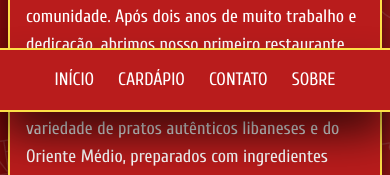
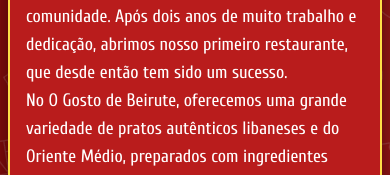
Before and after one commit to AliAbbara/o-gosto-de-beirute, a React (Create React App) app: page /about-us in a window 390 px wide. Shown: the part 736-911 px from the top of the page. Built offline with nearby package versions, Linux system fonts and the light colour scheme; no server answers.

Commit message:
Fixed Mobilenav z-index and authen pages position

```diff
--- a/src/components/cards/ContainerCard.jsx
+++ b/src/components/cards/ContainerCard.jsx
@@ -2,7 +2,7 @@
   return (
     <div
       className={
-        'p-4 mb-4 fade-in text-lg text-white rounded-lg bg-red-700 border-2 border-yellow-300 shadow-2xl shadow-black ' +
+        'p-4 mb-4 fade-in relative z-10 text-lg text-white rounded-lg bg-red-700 border-2 border-yellow-300 shadow-2xl shadow-black ' +
         className
       }>
       {children}
--- a/src/components/main/MobileNav.jsx
+++ b/src/components/main/MobileNav.jsx
@@ -9,7 +9,7 @@
     { id: '65yuer23t', title: 'SOBRE', path: 'about-us' },
   ]
   return (
-    <ContainerCard className='fixed z-10 -bottom-5 -left-2 -right-2 flex sm:hidden justify-evenly items-center'>
+    <ContainerCard className='fixed z-30 -bottom-5 -left-2 -right-2 flex sm:hidden justify-evenly items-center'>
       <ul className='flex'>
         {menuItems.map((item) => (
           <li
--- a/src/components/main/Navbar.jsx
+++ b/src/components/main/Navbar.jsx
@@ -32,7 +32,8 @@
   }, [auth])
 
   return (
-    <ContainerCard className='flex relative z-20 justify-between items-center'>
+    <>
+      <ContainerCard className='flex relative z-10 justify-between items-center'>
         {/* Logo icon and name piece */}
         <div className='w-full lg:w-1/3 flex items-center text-2xl font-semibold'>
           <img src={logo} alt='Ogosto logo' className='mr-2 w-10' />
@@ -63,11 +64,12 @@
             <TfiLayoutListPost />
           </RedButton>
         </div>
+      </ContainerCard>
       {/* Dropdown menu container div */}
       <div
         className={
           (navbarOpen ? 'flex' : 'hidden') +
-          ' dropMenu lg:hidden fade-in rounded-lg bg-red-700 border-2 border-yellow-300 shadow-2xl shadow-black'
+          ' dropMenu lg:hidden fade-in text-white rounded-lg bg-red-700 border-2 border-yellow-300 shadow-2xl shadow-black'
         }>
         <ul className='w-full flex flex-col text-center list-none'>
           {menuItems.map((item) => (
@@ -83,7 +85,7 @@
           ))}
         </ul>
       </div>
-    </ContainerCard>
+    </>
   )
 }
 
--- a/src/index.css
+++ b/src/index.css
@@ -34,8 +34,8 @@
   position: absolute;
   width: 9rem;
   z-index: 20;
-  top: 4.4rem;
-  right: -2px;
+  top: 4.5rem;
+  right: 1rem;
 }
 
 @keyframes fade-out {
```
Lines whose indentation alone changed are shown as unchanged.
